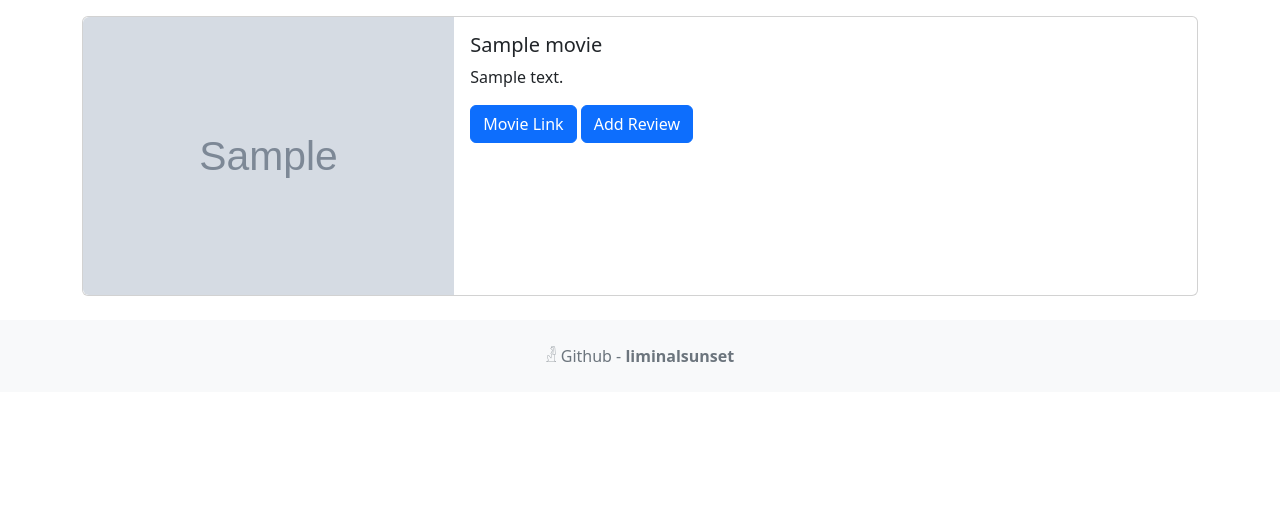
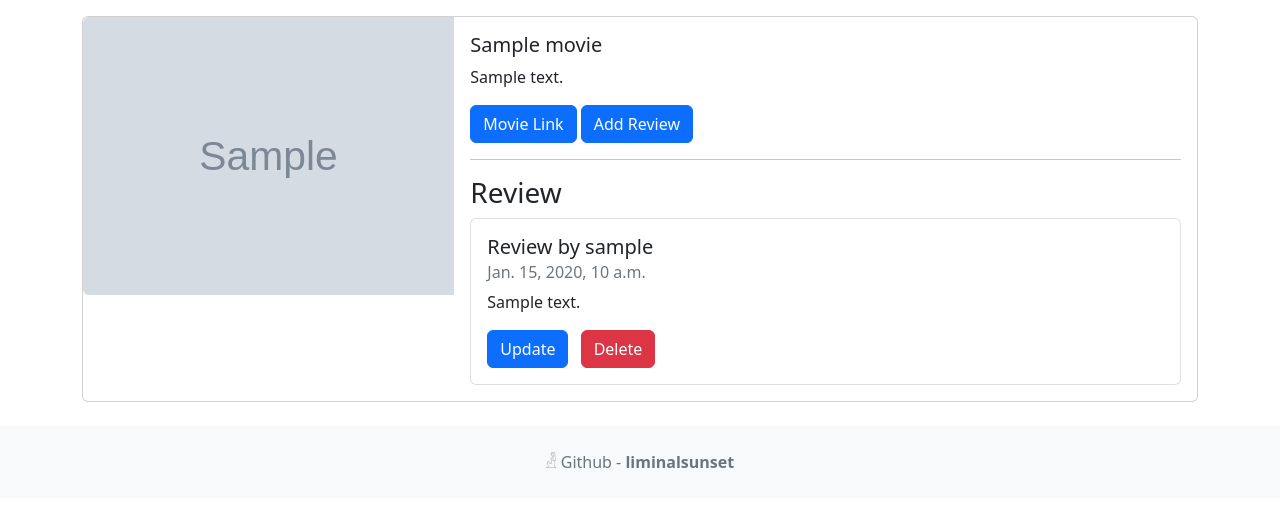
Before and after one commit to liminalsunset/reviews, a Django app: page /movie/1 in a window 1280 px wide. Shown: the part 56-563 px from the top of the page. Run offline with Django 4.2, Linux system fonts and the light colour scheme; a user stored in the database is signed in; tables that the repository leaves empty hold one stand-in row (values such as "Sample post"); grey boxes marked "Sample" are stand-in pictures.

Commit message:
It works :) Reviews by users display to logged in users :D

```diff
--- a/movie/templates/detail.html
+++ b/movie/templates/detail.html
@@ -19,6 +19,21 @@
           <a href="{% url 'createreview' movie.id %}" class="btn btn-primary">Add Review</a>
           {% endif %}
         </p>
+        <hr />
+        <h3>Review</h3>
+        <ul class="list-group">
+            {% for review in reviews %}
+                <li class="list-group-item pb-3 pt-3">
+                    <h5 class="card-title">Review by {{ review.user.username }}</h5>
+                    <h6 class="card-subtitle mb-2 text-muted">{{ review.date }}</h6>
+                    <p class="card-text">{{ review.text }}</p>
+                    {% if user.is_authenticated and user == review.user %}
+                    <a class="btn btn-primary me-2" href="#">Update</a>
+                    <a class="btn btn-danger" href="#">Delete</a>
+                    {% endif %}
+                </li>
+            {% endfor %}
+        </ul>
       </div>
     </div>
   </div>
```
